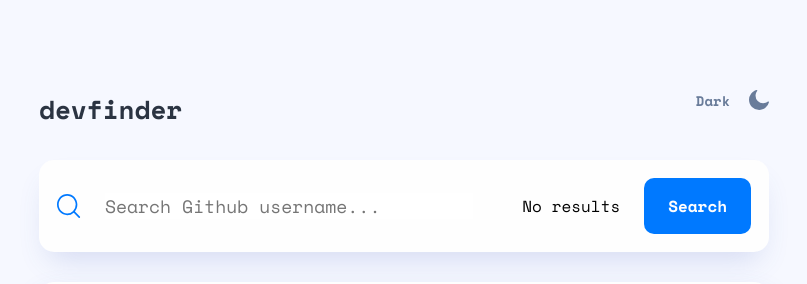
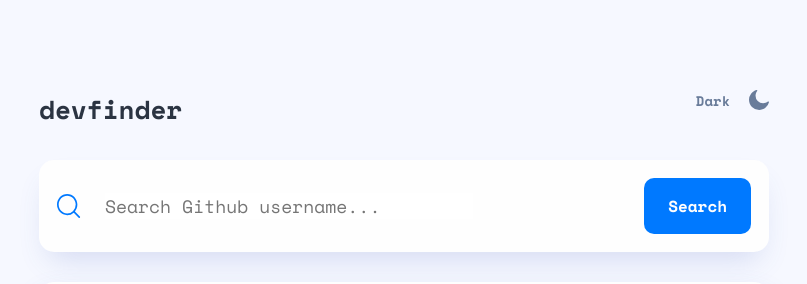
Before and after one commit to Mitch4sho/GitHub-user-serach-app, a React (Create React App) app: page / in a window 1280 px wide. Shown: the top 284 px of the page, without its empty margins (236-1043 px from the left). Built offline with nearby package versions, Linux system fonts and the light colour scheme; the HTML template or start-up script is replaced by a standard one.

Commit message:
No results found styling for search bar

```diff
--- a/src/App.js
+++ b/src/App.js
@@ -67,7 +67,11 @@ function App() {
           </svg>
         </div>
       </div>
-      <SearchBar onSearch={search} />
+      <SearchBar
+        onSearch={search}
+        user={currentUser}
+        initialLoad={initialLoad}
+      />
       <UserDashBoard
         user={currentUser}
         initialLoad={initialLoad}
--- a/src/components/SearchBar.js
+++ b/src/components/SearchBar.js
@@ -4,6 +4,7 @@ import MagnifyGlass from "../assets/icon-search.svg";
 
 const SearchBar = ({ onSearch, user, initialLoad }) => {
   const [username, setUsername] = useState("");
+
   return (
     <div className="search-bar">
       <form>
@@ -23,7 +24,11 @@ const SearchBar = ({ onSearch, user, initialLoad }) => {
           />
         </div>
         <div className="button-container">
-          <p>No results</p>
+          {user.message === "Not Found" && !initialLoad ? (
+            <p className="no-results">No results</p>
+          ) : (
+            ""
+          )}
           <button
             className="search-button"
             onClick={(e) => {
```
